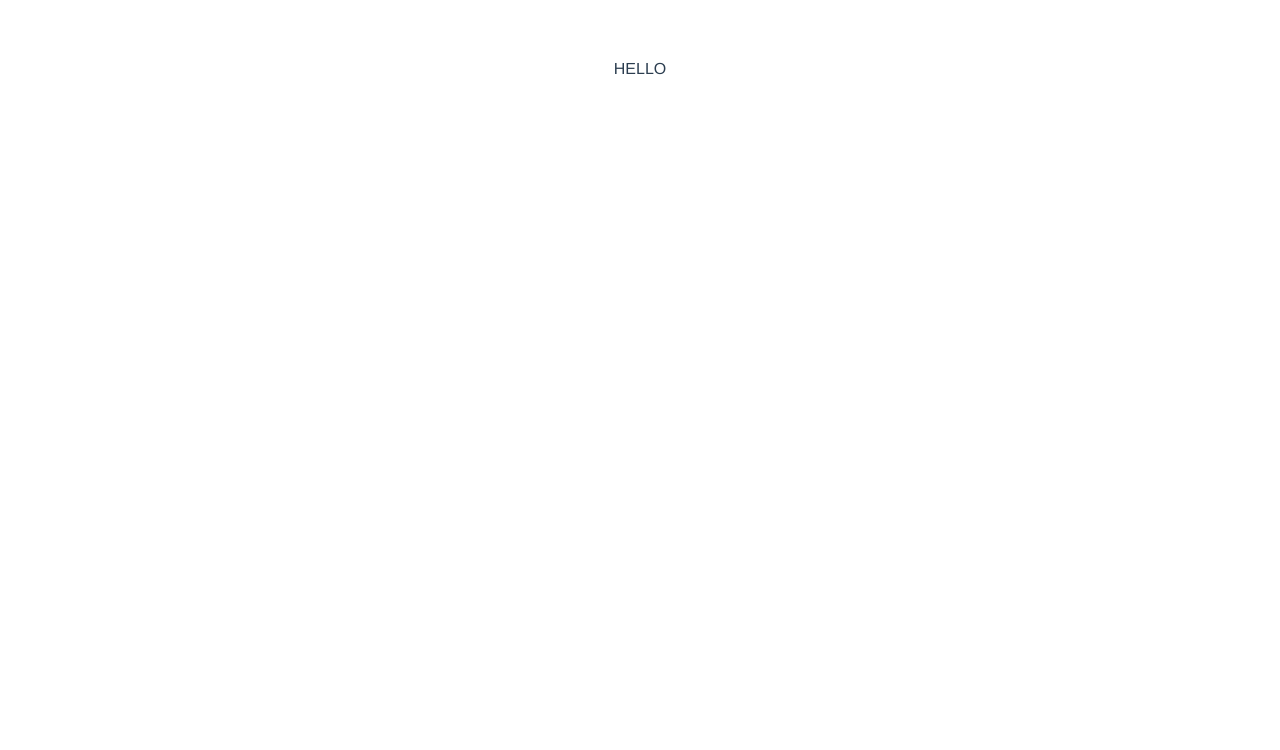
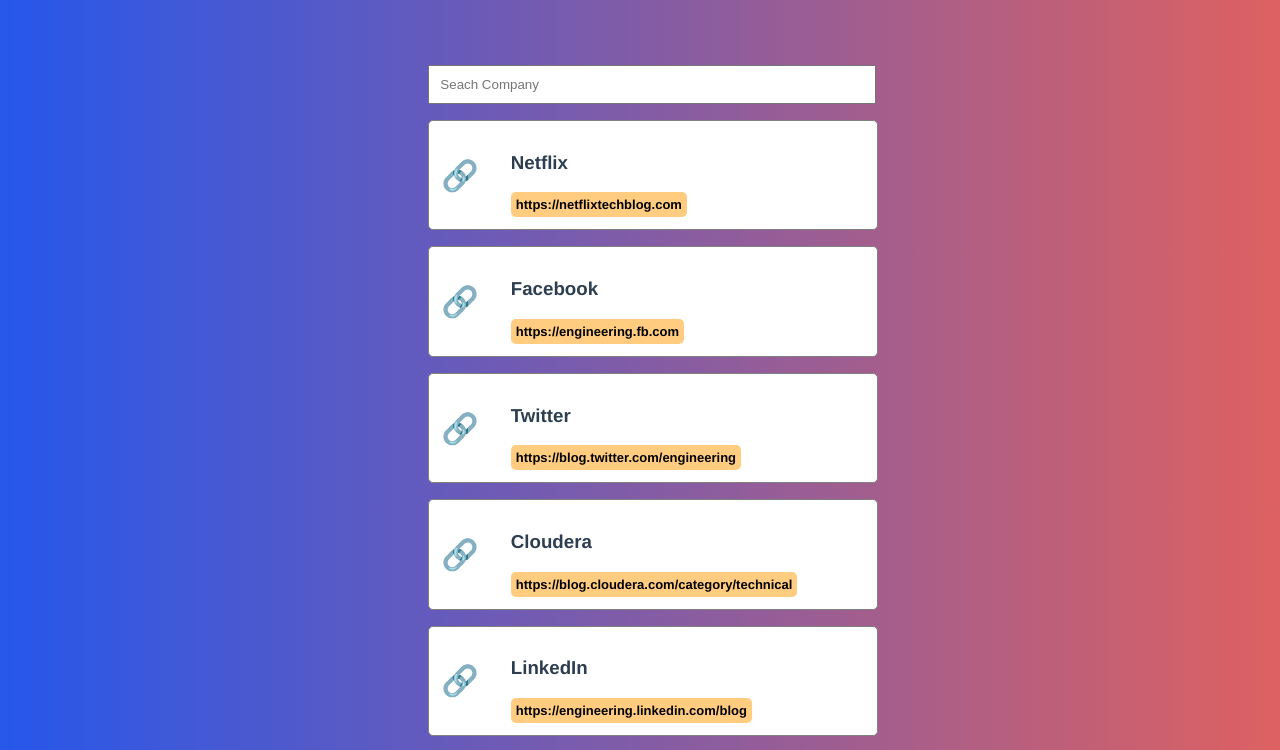
Before and after one commit to MartinsOnuoha/company-engineering-blogs, a Vue app: page / in a window 1280 px wide. Shown: the top 750 px of the page. Built offline with nearby package versions, Linux system fonts and the light colour scheme.

Commit message:
adds FE search

```diff
--- a/src/App.vue
+++ b/src/App.vue
@@ -1,23 +1,32 @@
 <template>
-  <component :is="component"></component>
+  <div class="container">
+    <div class="list">
+      <input @input="filter" placeholder="Seach Company" class="search" type="text">
+      <Link v-bind="link" v-for="(link, i) in state.DB" :key="i" />
+    </div>
+  </div>
 </template>
 
-<script>
-import List from './pages/List.vue'
+<script setup>
+import { reactive, ref, useContext } from 'vue'
+import DB from './datasource/DB'
+import Link from './components/Link.vue'
 
-export default {
-  data() {
-    return {
-      component: 'list'
-    }
-  },
-  components: {
-    List
-  }
+const state = reactive({
+  DB: ref(DB),
+})
+
+const filter = (e) => {
+  state.DB = DB.filter(x => x.name.includes(e.target.value))
 }
 </script>
 
 <style>
+body {
+  background: #de6161;
+  background: -webkit-linear-gradient(to right, #2657eb, #de6161);
+  background: linear-gradient(to right, #2657eb, #de6161);
+}
 #app {
   font-family: Avenir, Helvetica, Arial, sans-serif;
   -webkit-font-smoothing: antialiased;
@@ -26,4 +35,17 @@
   color: #2c3e50;
   margin-top: 60px;
 }
+.list {
+  padding: 5px;
+}
+.container {
+  display: flex;
+  flex-direction: column;
+  justify-content: center;
+  align-items: center;
+}
+.search {
+  padding: 10px;
+  width: 100%;
+}
 </style>
--- /dev/null
+++ b/src/components/Link.vue
@@ -0,0 +1,51 @@
+<template>
+  <div class="link">
+    <div class="link__icon">
+      🔗
+    </div>
+    <div class="link__content">
+      <div><h3>{{ name }}</h3></div>
+      <div class="link__url"><a :href="link">{{ link }}</a></div>
+    </div>
+  </div>
+</template>
+
+<script setup>
+import { defineProps,  } from 'vue'
+
+const props = defineProps({
+  name: String,
+  link: String,
+});
+</script>
+
+<style>
+  .link {
+    background: #FFF;
+    padding: 12px;
+    border: 1px solid grey;
+    display: flex;
+    align-items: center;
+    margin-top: 1rem;
+    border-radius: 5px;
+    width: 100%;
+  }
+  .link__icon {
+    font-size: 30px;
+    margin-right: 2rem;
+  }
+  .link__content {
+    text-align: left;
+  }
+  .link__url {
+    background-color: #FFCC80;
+    padding: 5px;
+    border-radius: 5px;
+    font-size: 13px;
+    font-weight: 700;
+  }
+  a {
+    text-decoration: none;
+    color: black;
+  }
+</style>
--- /dev/null
+++ b/src/datasource/DB.js
@@ -0,0 +1,156 @@
+const links = [
+  {
+    name: 'Netflix',
+    link: 'https://netflixtechblog.com'
+  },
+  {
+    name: 'Facebook',
+    link: 'https://engineering.fb.com'
+  },
+  {
+    name: 'Twitter',
+    link: 'https://blog.twitter.com/engineering'
+  },
+  {
+    name: 'Cloudera',
+    link: 'https://blog.cloudera.com/category/technical'
+  },
+  {
+    name: 'LinkedIn',
+    link: 'https://engineering.linkedin.com/blog'
+  },
+  {
+    name: 'MalwareBytes',
+    link: 'https://blog.malwarebytes.com'
+  },
+  {
+    name: 'Reddit',
+    link: 'https://redditblog.com/topic/technology'
+  },
+  {
+    name: 'Google AI',
+    link: 'https://ai.googleblog.com'
+  },
+  {
+    name: 'LineCorp',
+    link: 'https://engineering.linecorp.com/en/blog'
+  },
+  {
+    name: 'Uber',
+    link: 'https://eng.uber.com'
+  },
+  {
+    name: 'Medium',
+    link: 'https://medium.engineering'
+  },
+  {
+    name: 'Instagram',
+    link: 'https://instagram-engineering.com'
+  },
+  {
+    name: 'Airbnb',
+    link: 'https://medium.com/airbnb-engineering'
+  },
+  {
+    name: 'Amazon',
+    link: 'https://developer.amazon.com/blogs'
+  },
+  {
+    name: 'ASOS',
+    link: 'https://medium.com/asos-techblog'
+  },
+  {
+    name: 'Baidu Research',
+    link: 'https://research.baidu.com/Blog'
+  },
+  {
+    name: 'Black Rock Engineering',
+    link: 'https://medium.com/blackrock-engineering'
+  },
+  {
+    name: 'BBC',
+    link: 'https://medium.com/bbc-design-engineering'
+  },
+  {
+    name: 'Booking.com',
+    link: 'https://blog.booking.com'
+  },
+  {
+    name: 'Cookpad',
+    link: 'https://sourcediving.com'
+  },
+  {
+    name: 'Coursera',
+    link: 'https://blog.coursera.org'
+  },
+  {
+    name: 'Dataiku',
+    link: 'https://blog.dataiku.com'
+  },
+  {
+    name: 'Dropbox',
+    link: 'https://dropbox.tech'
+  },
+  {
+    name: 'eBay',
+    link: 'https://tech.ebayinc.com'
+  },
+  {
+    name: 'Etsy',
+    link: 'https://codeascraft.com'
+  },
+  {
+    name: 'Eventbrite',
+    link: 'https://www.eventbrite.com/engineering'
+  },
+  {
+    name: 'Evernote',
+    link: 'https://evernote.com/blog'
+  },
+  {
+    name: 'FastMail',
+    link: 'https://fastmail.blog/tag/open-technologies'
+  },
+  {
+    name: 'Import.io',
+    link: 'https://www.import.io/blog'
+  },
+  {
+    name: 'Kaggle',
+    link: 'https://medium.com/kaggle-blog'
+  },
+  {
+    name: 'Mixpanel',
+    link: 'https://mixpanel.com/blog'
+  },
+  {
+    name: 'Pinterest',
+    link: 'https://medium.com/@Pinterest_Engineering'
+  },
+  {
+    name: 'Quora',
+    link: 'https://quoraengineering.quora.com'
+  },
+  {
+    name: 'RiotGames',
+    link: 'https://technology.riotgames.com'
+  },
+  {
+    name: 'Salesforce',
+    link: 'https://developer.salesforce.com/blogs/engineering'
+  },
+  {
+    name: 'Shopify',
+    link: 'https://engineering.shopify.com'
+  },
+  {
+    name: 'Strava',
+    link: 'https://medium.com/strava-engineering'
+  },
+  {
+    name: 'Yelp',
+    link: 'https://engineeringblog.yelp.com'
+  },
+]
+
+export default links
--- a/src/pages/List.vue
+++ /dev/null
@@ -1,11 +0,0 @@
-<template>
-  <div>
-    HELLO
-  </div>
-</template>
-
-<script>
-export default {
-
-}
-</script>
```
Also changed, not shown: src/components/HelloWorld.vue (deleted, +0 -33 lines), src/datasource/index.md (deleted), 1 other file (tests, documents, lock files or other folders).
